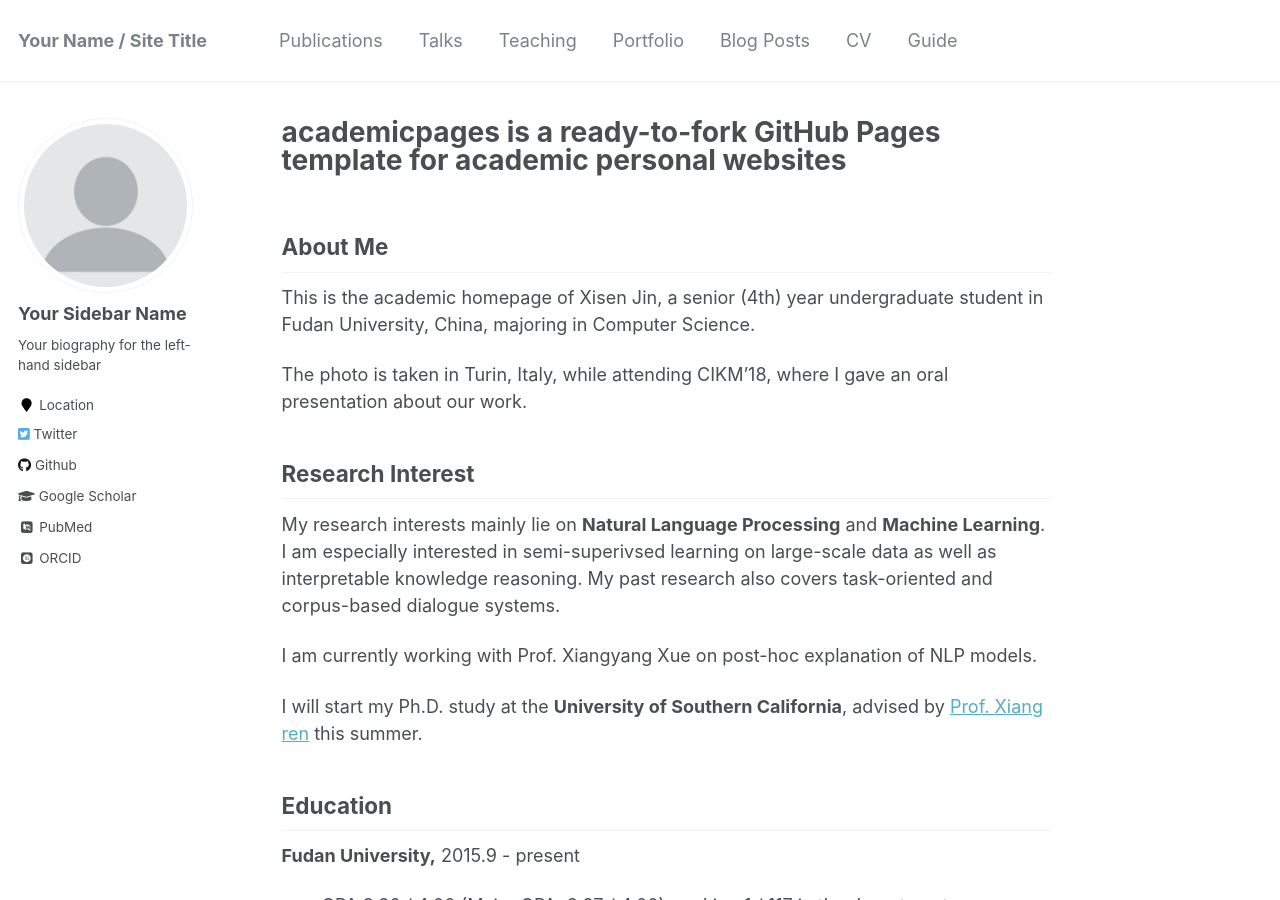
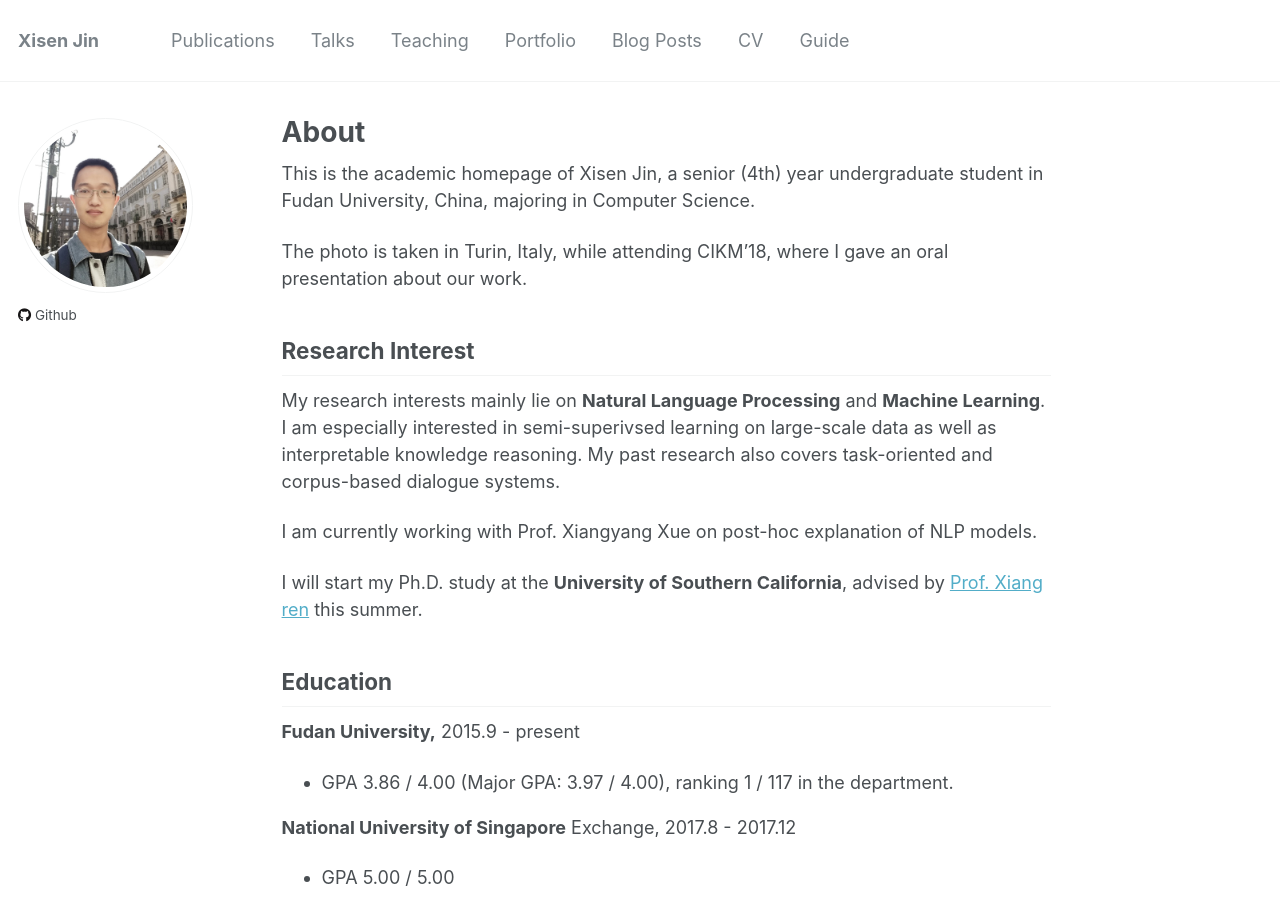
Before and after one commit to AuCson/aucson.github.io, a Jekyll site: the page built from _pages/about.md, in a window 1280 px wide and 900 px high. Built offline with Jekyll 4.4.1, drawn with Linux system fonts in a browser that asks for light colours; some web fonts are replaced; some of the changed text lies outside the part shown.

Commit message:
change theme

```diff
--- a/_config.yml
+++ b/_config.yml
@@ -7,11 +7,11 @@
 
 # Site Settings
 locale                   : "en-US"
-title                    : "Your Name / Site Title"
+title                    : "Xisen Jin"
 title_separator          : "-"
-name                     : &name "Your Name"
-description              : &description "personal description"
-url                      : https://academicpages.github.io # the base hostname & protocol for your site e.g. "https://mmistakes.github.io"
+name                     : &name "Xisen Jin"
+description              : &description "Undergraduate in Fudan University"
+url                      : https://aucson.github.io # the base hostname & protocol for your site e.g. "https://mmistakes.github.io"
 baseurl                  : "" # the subpath of your site, e.g. "/blog"
 repository               : "academicpages/academicpages.github.io"
 teaser                   :  # filename of teaser fallback teaser image placed in /images/, .e.g. "500x300.png"
@@ -57,7 +57,7 @@
 
 # Social Sharing
 twitter:
-  username               : &twitter
+  username               : #&twitter
 facebook:
   username               :
   app_id                 :
@@ -80,13 +80,13 @@
 
 # Site Author
 author:
-  name             : "Your Sidebar Name"
-  avatar           : "profile.png"
-  bio              : "Your biography for the left-hand sidebar"
-  location         : "Location"
+  name             : #"Your Sidebar Name"
+  avatar           : "self.jpg"
+  bio              : #"Your biography for the left-hand sidebar"
+  location         : #"Location"
   employer         :
-  pubmed           : "https://www.ncbi.nlm.nih.gov/pubmed/?term=john+snow"
-  googlescholar    : "http://yourfullgooglescholarurl.com"
+  pubmed           : #"https://www.ncbi.nlm.nih.gov/pubmed/?term=john+snow"
+  googlescholar    : #"http://yourfullgooglescholarurl.com"
   email            :
   researchgate     :  # example: "https://www.researchgate.net/profile/yourprofile"
   uri              :
@@ -96,20 +96,20 @@
   flickr           :
   facebook         :
   foursquare       :
-  github           : "academicpages"
+  github           : "AuCson"
   google_plus      :
   keybase          :
   instagram        :
   impactstory      : #"https://profiles.impactstory.org/u/xxxx-xxxx-xxxx-xxxx"
   lastfm           :
   linkedin         :
-  orcid            : "http://orcid.org/yourorcidurl"
+  orcid            : #"http://orcid.org/yourorcidurl"
   pinterest        :
   soundcloud       :
   stackoverflow    : # http://stackoverflow.com/users/123456/username
   steam            :
   tumblr           :
-  twitter          : "replacethistwitterhandle"
+  twitter          : #"replacethistwitterhandle"
   vine             :
   weibo            :
   xing             :
@@ -175,18 +175,18 @@
 
 # Collections
 collections:
-  teaching:
-    output: true
-    permalink: /:collection/:path/
+  # teaching:
+  #   output: true
+  #   permalink: /:collection/:path/
   publications:
     output: true
     permalink: /:collection/:path/
-  portfolio:
-    output: true
-    permalink: /:collection/:path/
-  talks:
-    output: true
-    permalink: /:collection/:path/
+  # portfolio:
+  #   output: true
+  #   permalink: /:collection/:path/
+  # talks:
+  #   output: true
+  #   permalink: /:collection/:path/
 
 
 # Defaults
@@ -237,13 +237,13 @@
   #     share: true
   #     comment: true
   # _talks
-  - scope:
-      path: ""
-      type: talks
-    values:
-      layout: talk
-      author_profile: true
-      share: true
+  # - scope:
+  #     path: ""
+  #     type: talks
+  #   values:
+  #     layout: talk
+  #     author_profile: true
+  #     share: true
 
 # Sass/SCSS
 sass:
--- a/_pages/about.md
+++ b/_pages/about.md
@@ -1,15 +1,12 @@
 ---
 permalink: /
-title: "academicpages is a ready-to-fork GitHub Pages template for academic personal websites"
+title: "About"
 excerpt: "About me"
 author_profile: true
 redirect_from:
   - /about/
   - /about.html
 ---
-
-
-## About Me
 
 This is the academic homepage of Xisen Jin, a senior (4th) year undergraduate student in Fudan University, China, majoring in Computer Science.
 
```
